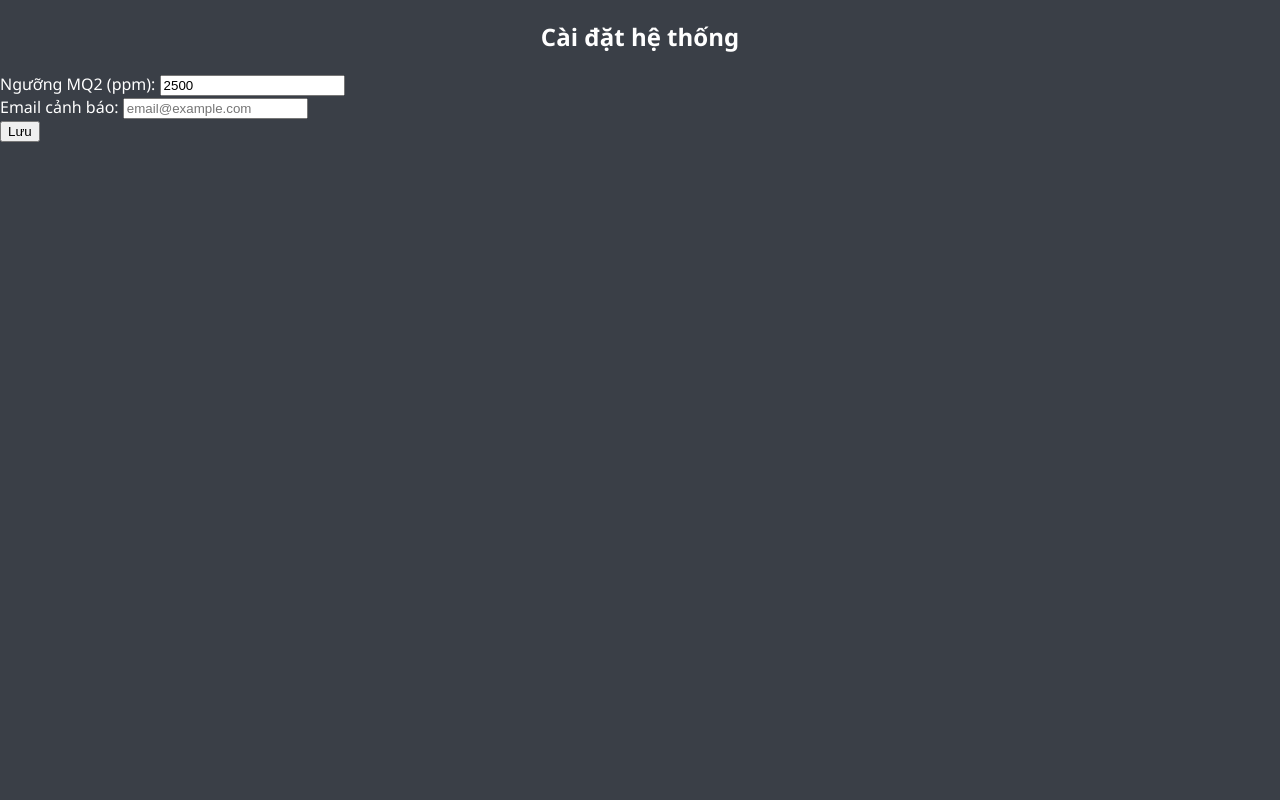
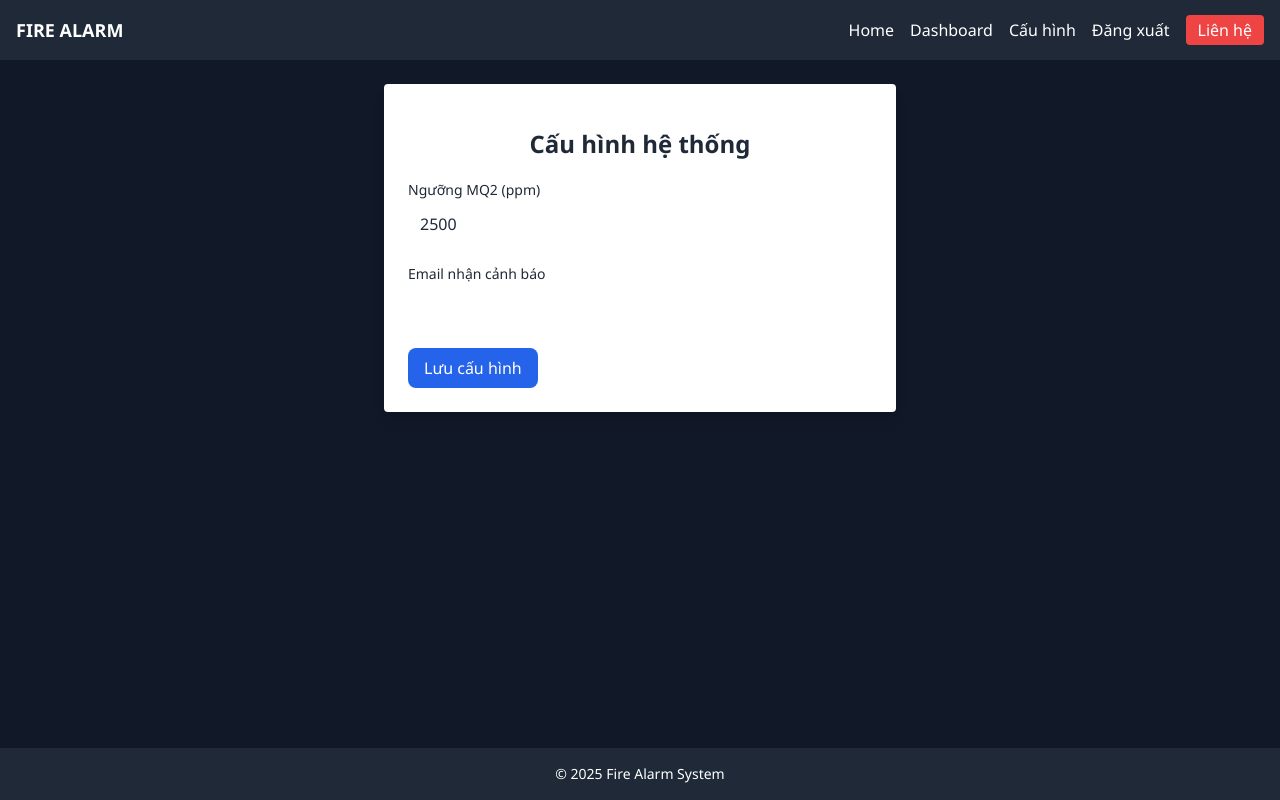
Before and after one commit to huy-893344/fire-alarm-flask, a Flask app: page /setting in a window 1280 px wide. Run offline with Flask 3, Linux system fonts and the light colour scheme; the visitor is signed in with stand-in values (Sample User, id 1).

Commit message:
Update setting.html

```diff
--- a/templates/setting.html
+++ b/templates/setting.html
@@ -1,32 +1,32 @@
-<!DOCTYPE html>
-<html lang="vi">
-<head>
-  <meta charset="UTF-8" />
-  <meta name="viewport" content="width=device-width, initial-scale=1.0" />
-  <title>Cài đặt | Hệ thống báo cháy</title>
-  <link rel="stylesheet" href="{{ url_for('static', filename='css/styles.css') }}" />
-</head>
-<body>
-  <div class="container py-4">
-    <h2 class="text-center mb-4">Cài đặt hệ thống</h2>
+{% extends "base.html" %}
+{% block title %}Cấu hình hệ thống | Fire Alarm{% endblock %}
 
-    {% if success %}
-      <div class="alert alert-info text-center">{{ success }}</div>
-    {% endif %}
+{% block body %}
+<div class="max-w-lg mx-auto bg-white text-gray-800 p-6 rounded shadow-lg">
+  <h2 class="text-2xl font-semibold mb-6">Cấu hình hệ thống</h2>
 
-    <form method="POST" action="{{ url_for('setting') }}" class="w-50 mx-auto">
-      <div class="mb-3">
-        <label for="threshold" class="form-label">Ngưỡng MQ2 (ppm):</label>
-        <input type="number" class="form-control" id="threshold" name="threshold" value="2500" required />
-      </div>
-      <div class="mb-3">
-        <label for="alert_email" class="form-label">Email cảnh báo:</label>
-        <input type="email" class="form-control" id="alert_email" name="alert_email" placeholder="email@example.com" required />
-      </div>
-      <div class="text-center">
-        <button type="submit" class="btn btn-primary">Lưu</button>
-      </div>
-    </form>
-  </div>
-</body>
-</html>
+  {% if message %}
+    <div class="bg-green-100 border border-green-400 text-green-800 px-4 py-3 rounded mb-4" role="alert">
+      {{ message }}
+    </div>
+  {% endif %}
+
+  <form method="POST" action="{{ url_for('setting') }}">
+    <div class="mb-5">
+      <label for="threshold" class="block text-sm font-medium mb-1">Ngưỡng MQ2 (ppm)</label>
+      <input id="threshold" name="threshold" type="number" value="{{ settings.threshold }}" required
+             class="w-full border-gray-300 rounded-lg px-3 py-2 focus:outline-none focus:ring-2 focus:ring-blue-500" />
+    </div>
+
+    <div class="mb-5">
+      <label for="alert_email" class="block text-sm font-medium mb-1">Email nhận cảnh báo</label>
+      <input id="alert_email" name="alert_email" type="email" value="{{ settings.alert_email }}"
+             class="w-full border-gray-300 rounded-lg px-3 py-2 focus:outline-none focus:ring-2 focus:ring-blue-500" />
+    </div>
+
+    <button type="submit" class="bg-blue-600 text-white px-4 py-2 rounded-lg hover:bg-blue-700 transition">
+      Lưu cấu hình
+    </button>
+  </form>
+</div>
+{% endblock %}
```
